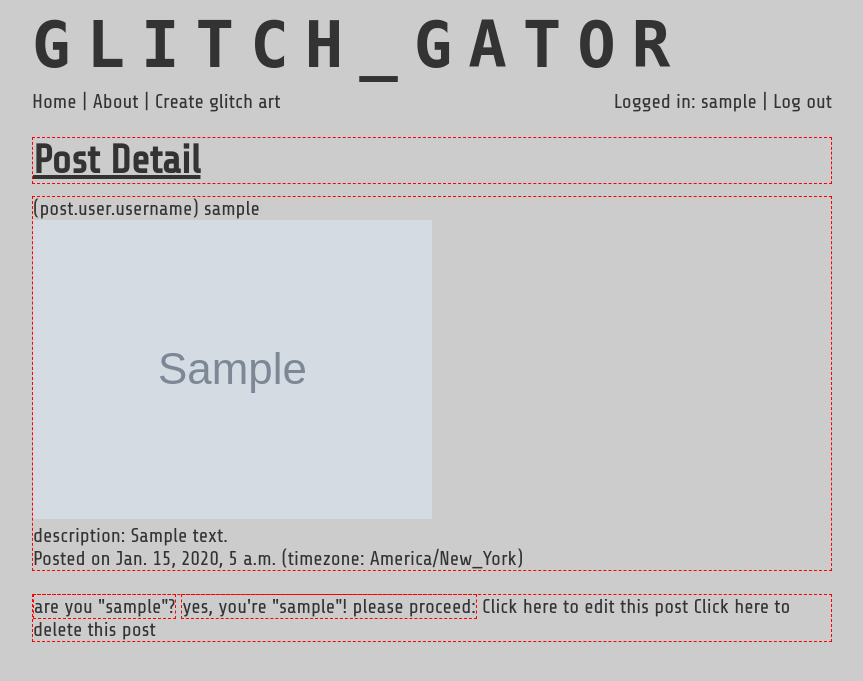
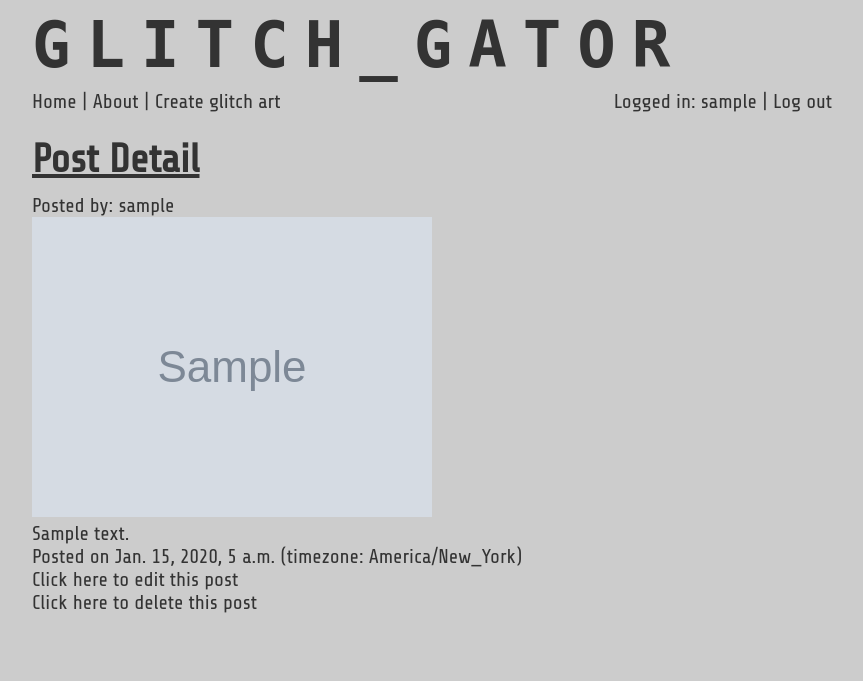
Before and after one commit to jordbort/capstone-glitch_generator, a Django app: page /post/1/ in a window 1280 px wide. Shown: the top 681 px of the page, without its empty margins (208-1071 px from the left). Run offline with Django 4.2, Linux system fonts and the light colour scheme; a user stored in the database is signed in; tables that the repository leaves empty hold one stand-in row (values such as "Sample post"); grey boxes marked "Sample" are stand-in pictures; some web fonts are replaced.

Commit message:
Removed logic checks, made buttons, and tidied up presentation

```diff
--- a/main_app/templates/post_detail.html
+++ b/main_app/templates/post_detail.html
@@ -5,15 +5,15 @@
 {% block title %}Post{% endblock %}
 
 {% block content %}
-<header class="debug">
+<header>
     <h1>Post Detail</h1>
 </header>
-<div class="debug">
+<div class="details">
     <!-- <p>(post.id) {{post.id}}</p> -->
-    <p>(post.user.username) {{post.user.username}}</p>
+    <p>Posted by: {{post.user.username}}</p>
     <!-- <p>(post.image_url) {{post.image_url}}</p> -->
-    <img src={{post.image_url}} width="50%" height="auto" />
-    <p>description: {{post.description}}</p>
+    <img src={{post.image_url}} />
+    <p>{{post.description}}</p>
 
     {% timezone change_to_profile_timezone %}
     <p>Posted on {{post.created_at}} (timezone: {{change_to_profile_timezone}})</p>
@@ -22,15 +22,18 @@
     <!-- <p>(post.tags) {{post.tags}}</p> -->
     <!-- <p>(timezone default) Posted on {{post.created_at}}</p> -->
 </div>
-<br />
-<div class="debug">
-    <span class="debug">are you "{{post.user.username}}"?</span>
+<div>
+    <!-- <span>are you "{{post.user.username}}"?</span> -->
     {% if post.user.id == auth_profile.user_id %}
-    <span class="debug">yes, you're "{{auth_profile}}"! please proceed:</span>
-    <a href="{% url 'post_edit' post.pk %}">Click here to edit this post</a>
-    <a href="{% url 'post_delete' post.pk %}">Click here to delete this post</a>
-    {% else %}
-    <span class="debug">no, you're "{{auth_profile}}" - you can't edit/delete this post!</span>
+    <!-- <span>yes, you're "{{auth_profile}}"! please proceed:</span> -->
+    <div class="button-box">
+        <a href="{% url 'post_edit' post.pk %}" class="button blue">Click here to edit this post</a>
+    </div>
+    <div class="button-box">
+        <a href="{% url 'post_delete' post.pk %}" class="button red">Click here to delete this post</a>
+    </div>
+    <!-- {% else } -->
+    <!-- <span>no, you're "{{auth_profile}}" - you can't edit/delete this post!</span> -->
     {% endif %}
 </div>
 
```
